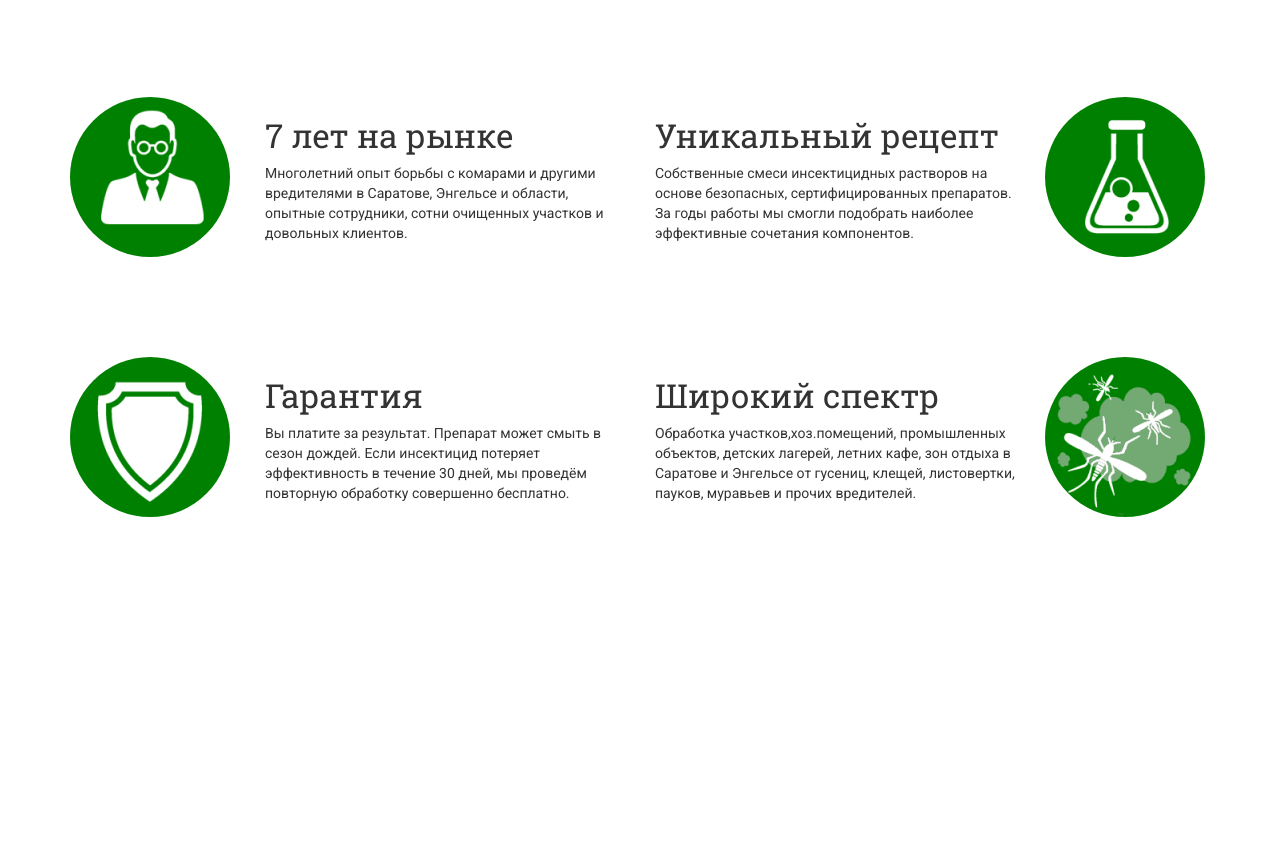
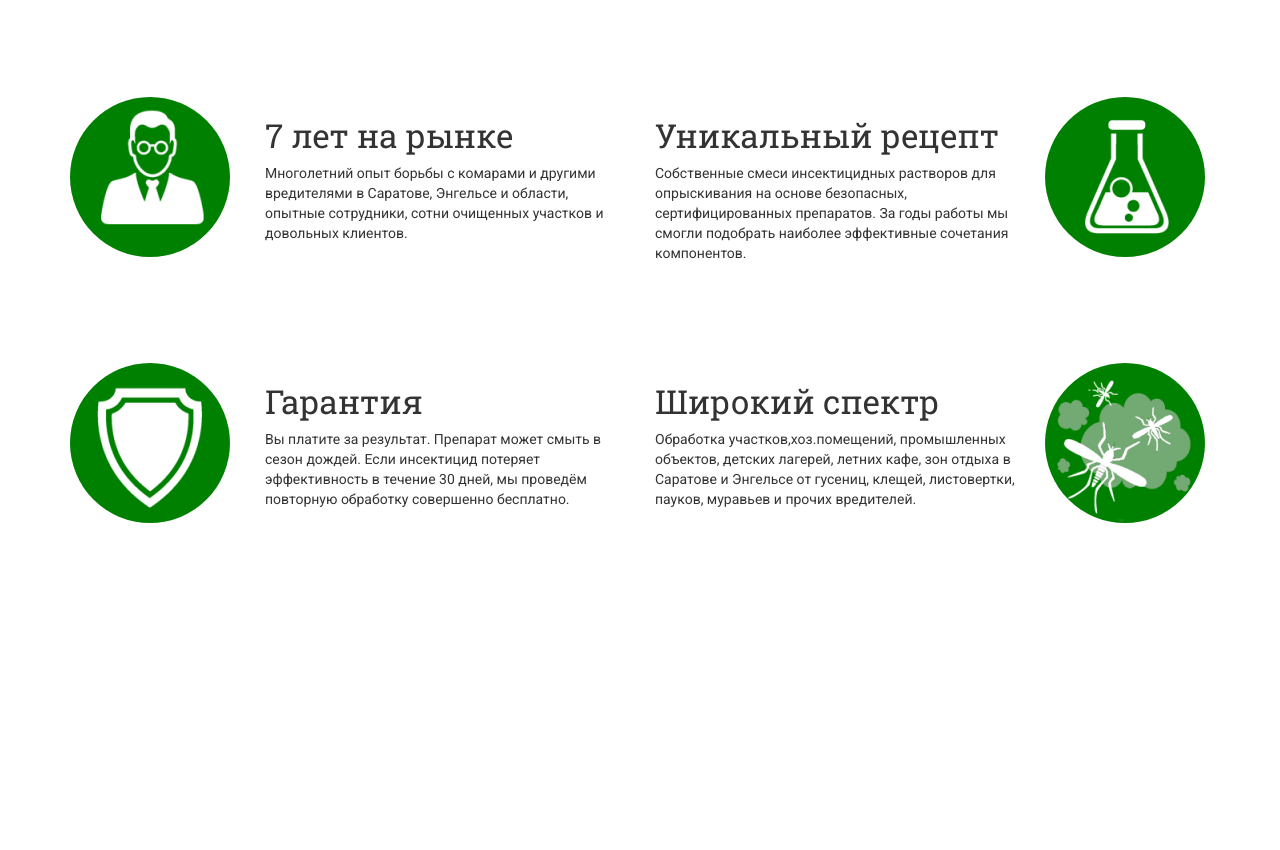
Before and after one commit to elkrieg/elkrieg.github.io, a plain HTML site: page index.html in a window 1280 px wide. Shown: the part 1225-2075 px from the top of the page. Drawn offline with Linux system fonts and the light colour scheme.

Commit message:
Update index.html

```diff
--- a/index.html
+++ b/index.html
@@ -125,7 +125,7 @@ html, body{font-family:'Roboto';}
 </div>
 </div>
 <h2>Выход есть - обработка участка от насекомых</h2>
-Специальный, безвредный для человека, раствор распыляется на места размножения и обитания насекомых с помощью генератора холодного тумана. Паразиты не смогут плодиться на вашем участке и больше не принесут вам проблем.
+Специальный, безвредный для человека, раствором опрыскиваются места размножения и обитания насекомых с помощью генератора холодного тумана. Паразиты не смогут плодиться на вашем участке и больше не принесут вам проблем.
 <div style="margin-top:30px;" class=parallax-container data-parallax=scroll data-position=top data-bleed=10 data-image-src="./images/backg.jpg" data-natural-width=850 data-natural-height=531 style="height: 200px;">
 <div class="container-fluid bg-1 text-center">
 <div class=row style="margin-top:10px;">
@@ -152,7 +152,7 @@ html, body{font-family:'Roboto';}
 </div>
 <div class=col-md-4>
 <h3 class="head1">Уникальный рецепт</h3>
-Собственные смеси инсектицидных растворов на основе безопасных, сертифицированных препаратов. За годы работы мы смогли подобрать наиболее эффективные сочетания компонентов.
+Собственные смеси инсектицидных растворов для опрыскивания на основе безопасных, сертифицированных препаратов. За годы работы мы смогли подобрать наиболее эффективные сочетания компонентов.
 </div>
 <div class=col-md-2>
 <div style="width:160px; background:green;" class=img-circle>
```
